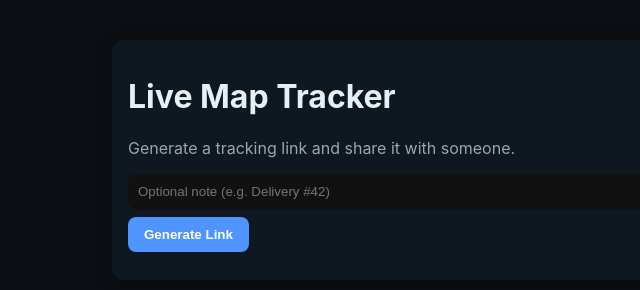
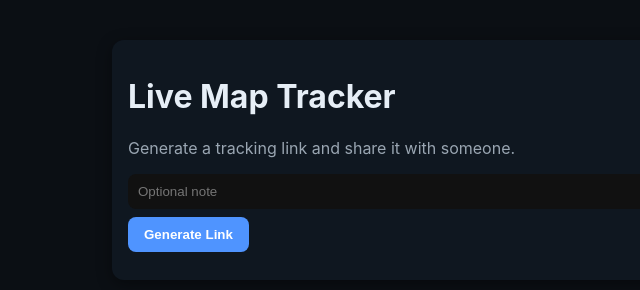
Before and after one commit to aap-rauf/Location-Tracker, a website: page index.html in a window 1280 px wide. Shown: the full height of the page, 128-768 px from the left. Drawn offline with Linux system fonts and the light colour scheme.

Commit message:
Update index.html

```diff
--- a/index.html
+++ b/index.html
@@ -37,7 +37,7 @@
     <div class="card">
       <h1>Live Map Tracker</h1>
       <p class="small">Generate a tracking link and share it with someone.</p>
-      <input id="note" class="input" placeholder="Optional note (e.g. Delivery #42)" />
+      <input id="note" class="input" placeholder="Optional note" />
       <div style="margin-top:8px;">
         <button id="create">Generate Link</button>
         <button id="copyBtn">Copy Tracking Link</button>
```
